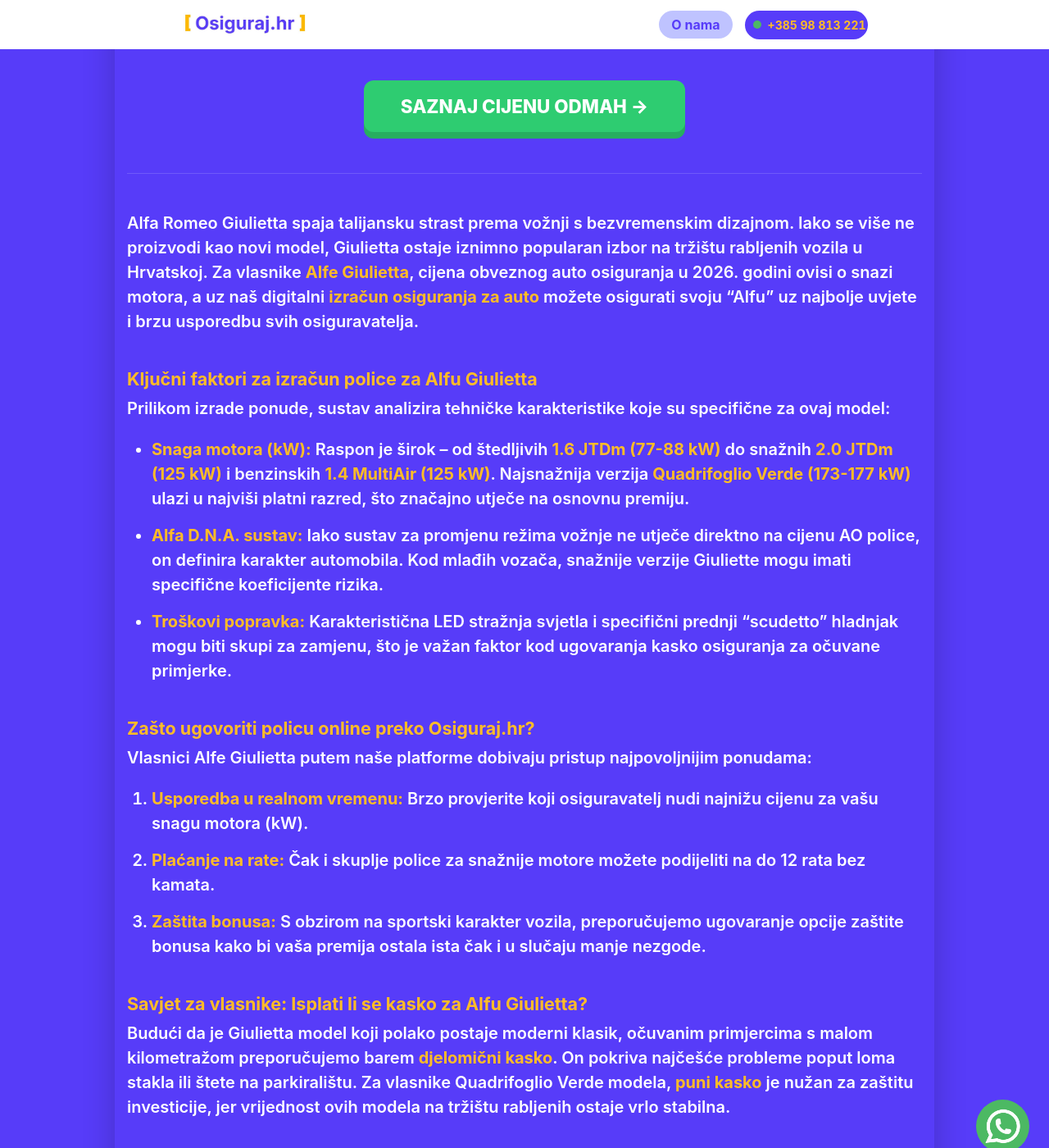
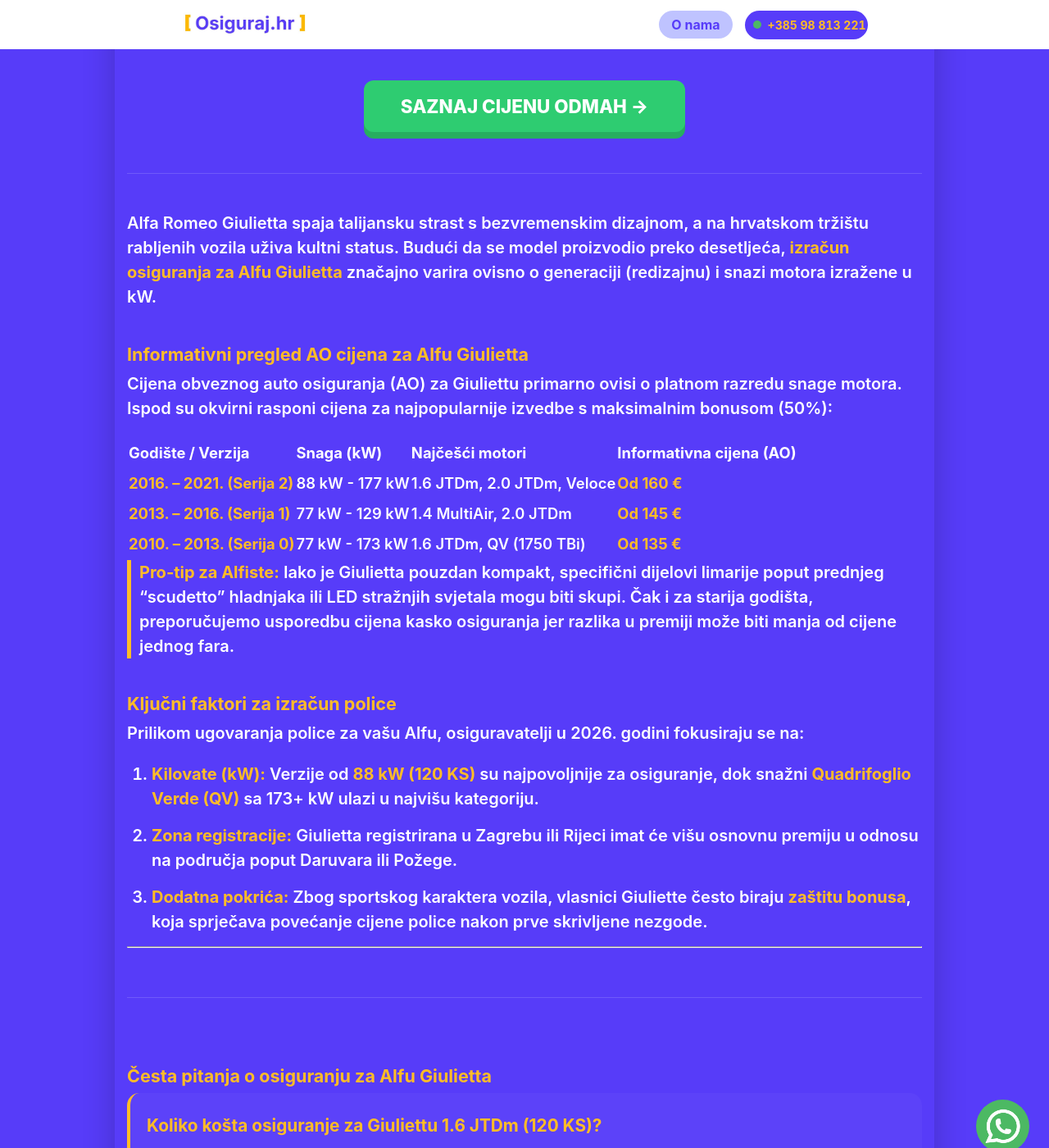
Before and after one commit to Filip-Gale/OsigurajHR, a Jekyll site: the page built from auto-osiguranje/alfa-romeo-giulietta.md, in a window 1280 px wide and 1400 px high, scrolled down 315 px. Shown: the whole window at 82% size. Built offline with Jekyll 4.4.1, drawn with Linux system fonts in a browser that asks for light colours; some of the changed text lies outside the part shown.

Commit message:
Update alfa-romeo-giulietta.md

```diff
--- a/auto-osiguranje/alfa-romeo-giulietta.md
+++ b/auto-osiguranje/alfa-romeo-giulietta.md
@@ -1,48 +1,80 @@
 ---
 layout: grad
 grad_ime: ""
-title: "Osiguranje za Alfa Romeo Giulietta | Izračun cijene prema kW (2026)"
+title: "Osiguranje za Alfa Romeo Giulietta | Cijene po godištima (2010-2021)"
 permalink: /auto-osiguranje/alfa-romeo-giulietta/
-description: "Saznajte cijenu auto osiguranja za Alfa Romeo Giulietta. Usporedite ponude za JTDm, MultiAir i Quadrifoglio Verde uz uštede do 30% online."
+description: "Izračunajte cijenu osiguranja za Alfu Giulietta. Provjerite informativne cijene za 1.6 JTDm, MultiAir i QV modele po godištima. Uštedite uz online usporedbu."
 ---
 
-Alfa Romeo Giulietta spaja talijansku strast prema vožnji s bezvremenskim dizajnom. Iako se više ne proizvodi kao novi model, Giulietta ostaje iznimno popularan izbor na tržištu rabljenih vozila u Hrvatskoj. Za vlasnike **Alfe Giulietta**, cijena obveznog auto osiguranja u 2026. godini ovisi o snazi motora, a uz naš digitalni **izračun osiguranja za auto** možete osigurati svoju "Alfu" uz najbolje uvjete i brzu usporedbu svih osiguravatelja.
+Alfa Romeo Giulietta spaja talijansku strast s bezvremenskim dizajnom, a na hrvatskom tržištu rabljenih vozila uživa kultni status. Budući da se model proizvodio preko desetljeća, **izračun osiguranja za Alfu Giulietta** značajno varira ovisno o generaciji (redizajnu) i snazi motora izražene u kW.
 
-### Ključni faktori za izračun police za Alfu Giulietta
+### Informativni pregled AO cijena za Alfu Giulietta
 
-Prilikom izrade ponude, sustav analizira tehničke karakteristike koje su specifične za ovaj model:
+Cijena obveznog auto osiguranja (AO) za Giuliettu primarno ovisi o platnom razredu snage motora. Ispod su okvirni rasponi cijena za najpopularnije izvedbe s maksimalnim bonusom (50%):
 
-* **Snaga motora (kW):** Raspon je širok – od štedljivih **1.6 JTDm (77-88 kW)** do snažnih **2.0 JTDm (125 kW)** i benzinskih **1.4 MultiAir (125 kW)**. Najsnažnija verzija **Quadrifoglio Verde (173-177 kW)** ulazi u najviši platni razred, što značajno utječe na osnovnu premiju.
-* **Alfa D.N.A. sustav:** Iako sustav za promjenu režima vožnje ne utječe direktno na cijenu AO police, on definira karakter automobila. Kod mlađih vozača, snažnije verzije Giuliette mogu imati specifične koeficijente rizika.
-* **Troškovi popravka:** Karakteristična LED stražnja svjetla i specifični prednji "scudetto" hladnjak mogu biti skupi za zamjenu, što je važan faktor kod ugovaranja kasko osiguranja za očuvane primjerke.
+| Godište / Verzija | Snaga (kW) | Najčešći motori | Informativna cijena (AO) |
+| :--- | :--- | :--- | :--- |
+| **2016. – 2021. (Serija 2)** | 88 kW - 177 kW | 1.6 JTDm, 2.0 JTDm, Veloce | **Od 160 €** |
+| **2013. – 2016. (Serija 1)** | 77 kW - 129 kW | 1.4 MultiAir, 2.0 JTDm | **Od 145 €** |
+| **2010. – 2013. (Serija 0)** | 77 kW - 173 kW | 1.6 JTDm, QV (1750 TBi) | **Od 135 €** |
 
-### Zašto ugovoriti policu online preko Osiguraj.hr?
+> **Pro-tip za Alfiste:** Iako je Giulietta pouzdan kompakt, specifični dijelovi limarije poput prednjeg "scudetto" hladnjaka ili LED stražnjih svjetala mogu biti skupi. Čak i za starija godišta, preporučujemo usporedbu cijena kasko osiguranja jer razlika u premiji može biti manja od cijene jednog fara.
 
-Vlasnici Alfe Giulietta putem naše platforme dobivaju pristup najpovoljnijim ponudama:
+### Ključni faktori za izračun police
 
-1. **Usporedba u realnom vremenu:** Brzo provjerite koji osiguravatelj nudi najnižu cijenu za vašu snagu motora (kW).
-2. **Plaćanje na rate:** Čak i skuplje police za snažnije motore možete podijeliti na do 12 rata bez kamata.
-3. **Zaštita bonusa:** S obzirom na sportski karakter vozila, preporučujemo ugovaranje opcije zaštite bonusa kako bi vaša premija ostala ista čak i u slučaju manje nezgode.
+Prilikom ugovaranja police za vašu Alfu, osiguravatelji u 2026. godini fokusiraju se na:
+1.  **Kilovate (kW):** Verzije od **88 kW (120 KS)** su najpovoljnije za osiguranje, dok snažni **Quadrifoglio Verde (QV)** sa 173+ kW ulazi u najvišu kategoriju.
+2.  **Zona registracije:** Giulietta registrirana u Zagrebu ili Rijeci imat će višu osnovnu premiju u odnosu na područja poput Daruvara ili Požege.
+3.  **Dodatna pokrića:** Zbog sportskog karaktera vozila, vlasnici Giuliette često biraju **zaštitu bonusa**, koja sprječava povećanje cijene police nakon prve skrivljene nezgode.
 
-### Savjet za vlasnike: Isplati li se kasko za Alfu Giulietta?
-
-Budući da je Giulietta model koji polako postaje moderni klasik, očuvanim primjercima s malom kilometražom preporučujemo barem **djelomični kasko**. On pokriva najčešće probleme poput loma stakla ili štete na parkiralištu. Za vlasnike Quadrifoglio Verde modela, **puni kasko** je nužan za zaštitu investicije, jer vrijednost ovih modela na tržištu rabljenih ostaje vrlo stabilna.
+---
 
 <div class="faq-section">
-    <h3>FAQ: Sve što trebate znati o osiguranju za Alfu Giulietta</h3>
+    <h3>Česta pitanja o osiguranju za Alfu Giulietta</h3>
 
     <div class="faq-item">
-        <h4>Je li osiguranje za JTDm (dizel) skuplje nego za benzinca?</h4>
-        <p>Cijena AO police ovisi isključivo o snazi u kilovatima (kW). Ako dizelska i benzinska Giulietta imaju istu snagu (npr. 88 kW), cijena osnovnog osiguranja bit će identična.</p>
+        <h4>Koliko košta osiguranje za Giuliettu 1.6 JTDm (120 KS)?</h4>
+        <p>Za najpopularniji motor od 88 kW, cijena obveznog osiguranja uz 50% bonusa najčešće se kreće između 155 € i 180 €, ovisno o gradu u kojem se vozilo registrira.</p>
     </div>
 
     <div class="faq-item">
-        <h4>Mogu li dobiti popust na temelju starosti vozila?</h4>
-        <p>Neki osiguravatelji u 2026. nude popuste za vozila starija od 10 godina, dok drugi imaju fiksne tarife po kW. Naš <strong>izračun osiguranja za auto</strong> automatski provjerava sve dostupne popuste za vas.</p>
+        <h4>Je li osiguranje skuplje za QV (Veloce) modele?</h4>
+        <p>Da, Quadrifoglio Verde i Veloce modeli imaju znatno više kilovata (173-177 kW), što ih svrstava u najskuplji platni razred obveznog osiguranja, a i kasko premija je viša zbog veće tržišne vrijednosti.</p>
     </div>
 
     <div class="faq-item">
-        <h4>Vrijedi li moja polica ako auto koristim za track day?</h4>
-        <p>Standardne AO i kasko police obično ne vrijede na trkaćim stazama ili organiziranim natjecanjima. Za takve uvjete potrebna su posebna proširenja police koja se ugovaraju individualno.</p>
+        <h4>Mogu li ugovoriti osiguranje online za rabljenu Giuliettu?</h4>
+        <p>Naravno! Putem Osiguraj.hr kalkulatora možete u 2 minute unijeti podatke iz prometne dozvole rabljenog vozila i odmah dobiti usporedbu ponuda svih hrvatskih osiguravatelja.</p>
     </div>
 </div>
+
+<script type="application/ld+json">
+{
+  "@context": "https://schema.org",
+  "@type": "FAQPage",
+  "mainEntity": [{
+    "@type": "Question",
+    "name": "Koliko košta osiguranje za Giuliettu 1.6 JTDm (120 KS)?",
+    "acceptedAnswer": {
+      "@type": "Answer",
+      "text": "Za motor od 88 kW (120 KS), cijena obveznog osiguranja s 50% bonusa obično iznosi između 155 i 180 EUR, ovisno o gradu registracije."
+    }
+  },
+  {
+    "@type": "Question",
+    "name": "Je li osiguranje skuplje za QV (Veloce) modele?",
+    "acceptedAnswer": {
+      "@type": "Answer",
+      "text": "Da, zbog velike snage motora (preko 170 kW), ovi modeli spadaju u najviši cjenovni razred za obvezno osiguranje."
+    }
+  },
+  {
+    "@type": "Question",
+    "name": "Mogu li ugovoriti osiguranje online za rabljenu Giuliettu?",
+    "acceptedAnswer": {
+      "@type": "Answer",
+      "text": "Da, online kalkulator omogućuje trenutni izračun i ugovaranje police za rabljena vozila uz prikaz svih dostupnih popusta za 2026. godinu."
+    }
+  }]
+}
+</script>
```
